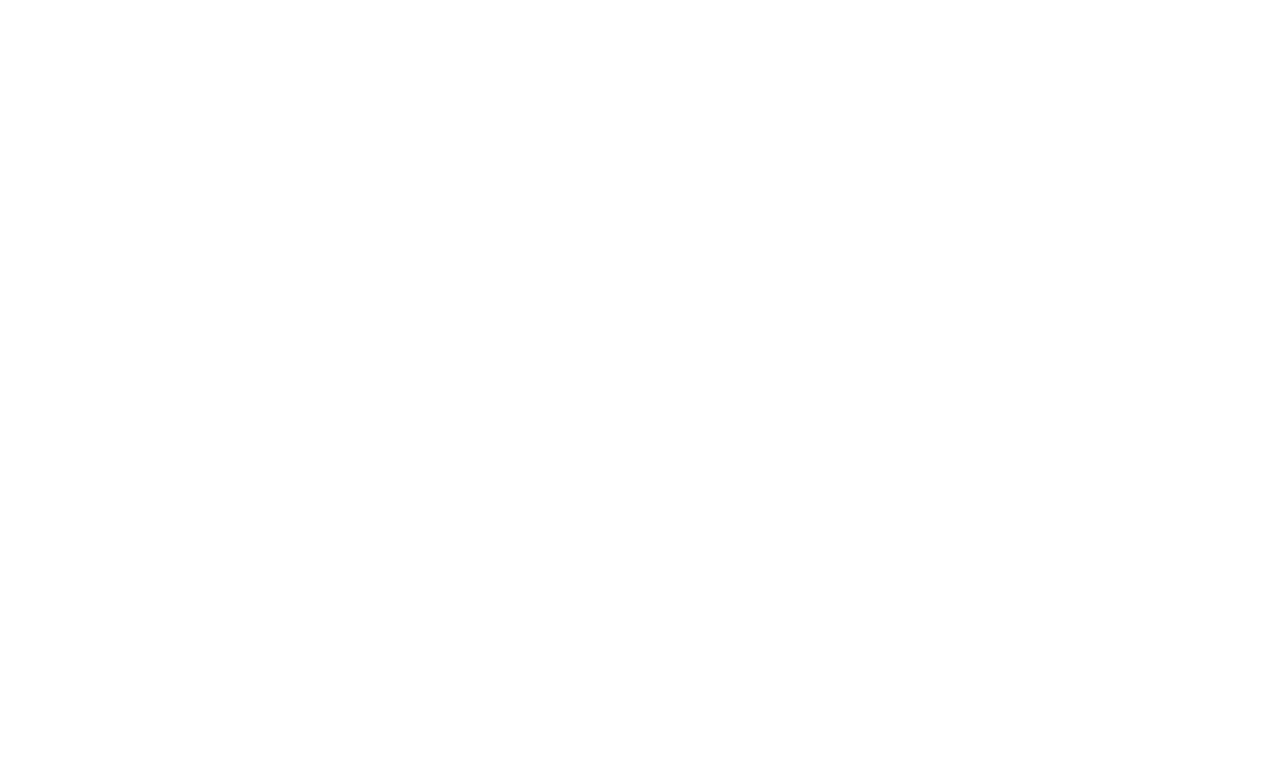
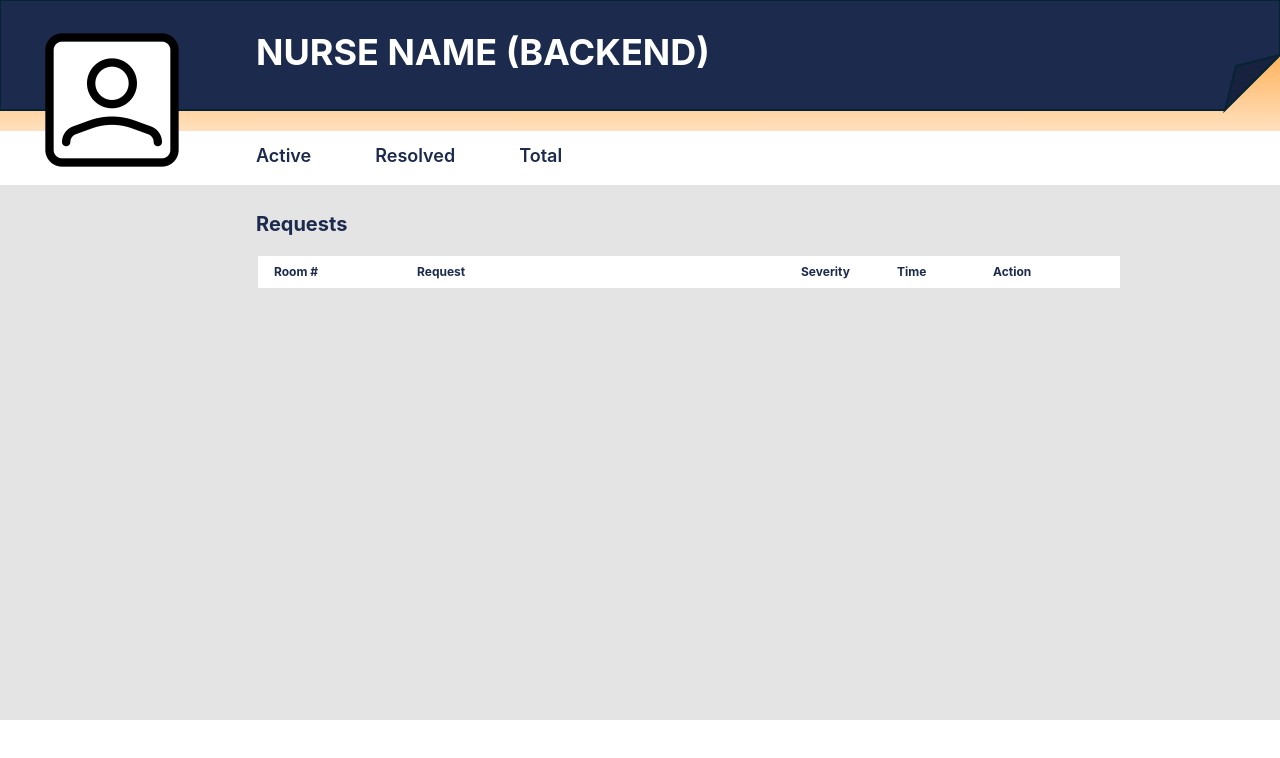
Before and after one commit to vishalkantharaju/calllight, a React (Create React App) app in the folder frontend/: page /nurse in a window 1280 px wide. Shown: the top 758 px of the page. Built offline with nearby package versions, Linux system fonts and the light colour scheme.

Commit message:
table header

```diff
--- a/frontend/src/NursePortal.tsx
+++ b/frontend/src/NursePortal.tsx
@@ -1,12 +1,60 @@
 import { useNavigate } from 'react-router-dom';
 import { useState } from 'react';
+import nurse_background from './assets/nurse_background.svg'
 
 function NursePortal() {
   const nav = useNavigate();
 
   return (
     <div className="relative h-screen w-screen">
+        <div className="relative flex items-center justify-end h-screen">
 
+            {/* Background */}
+             <div className="w-screen h-screen">
+                <img src={nurse_background}/>
+            </div>
+
+            {/* Tab */}
+            <div className="absolute top-4 md:top-8 left-36 md:left-64 flex flex-col items-start">
+                <span className="text-white text-xl md:text-4xl font-bold">
+                NURSE NAME (BACKEND)
+                </span>
+                <div className="flex items-center space-x-16">
+                    <span className="mt-[2rem] text-xs md:text-lg md:mt-[4.4rem] text-[#1C2A4D]  font-semibold">
+                    Active
+                    </span>
+                    <span className="mt-[2rem] text-xs md:text-lg md:mt-[4.4rem] text-[#1C2A4D]  font-semibold">
+                    Resolved
+                    </span>
+                    <span className="mt-[2rem] text-xs md:text-lg md:mt-[4.4rem] text-[#1C2A4D]  font-semibold">
+                    Total
+                    </span>
+                </div>
+
+            {/* Requests */}
+            <span className="mt-10 text-[#1C2A4D] text-lg md:text-xl font-bold">
+                Requests
+            </span>
+
+            {/* Scrollable Table Container */}
+          <div className="overflow-y-auto max-h-96 w-full">
+            <table className="mt-4 w-full text-left rounded-lg">
+              <thead>
+                <tr className="bg-white text-left text-[#1C2A4D] text-xs sm:text-small border-2 border-[#E4E4E4]">
+                  <th className="px-4 py-2 sm:w-36">Room #</th>
+                  <th className="text-left px-4 py-2 w-72 sm:w-96">Request</th>
+                  <th className="px-4 py-2 w-4 sm:w-24" >Severity</th>
+                  <th className="px-4 py-2 w-4 sm:w-24" >Time</th>
+                  <th className="px-4 py-2 w-4 sm:w-36">Action</th>
+                </tr>
+              </thead>
+              <tbody>
+                {/* Table rows will go here */}
+              </tbody>
+            </table>
+          </div>
+            </div>
+        </div>
     </div>
   );
 }
--- a/frontend/src/SignIn.tsx
+++ b/frontend/src/SignIn.tsx
@@ -20,7 +20,7 @@
   return (
     <div className="relative h-screen w-screen">
         <div className="relative flex items-center justify-end h-full">
-            {/* Main Content */}
+            {/* Background */}
             <div className="w-full h-full">
                 <img
                 src={login_background}
```
Also changed, not shown: frontend/src/assets/nurse_background.svg (added).
